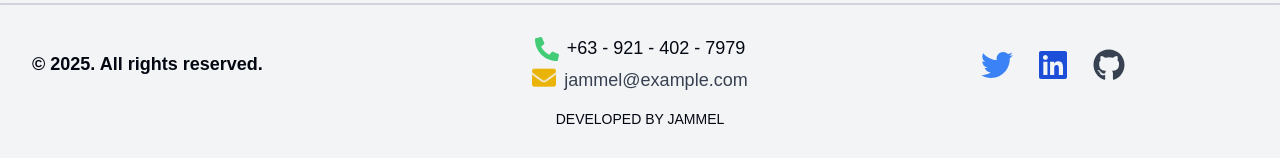
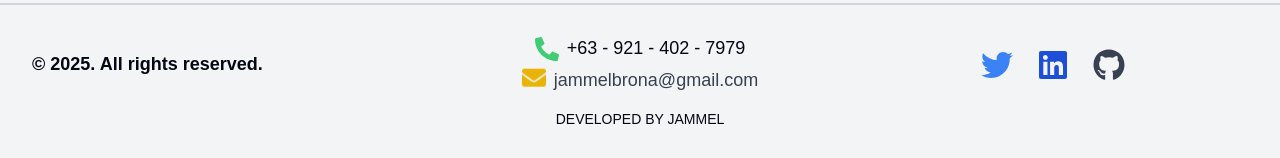
Before and after one commit to warsea123/portfolio, a React (Vite) app: page /project in a window 1280 px wide. Shown: the part 901-1059 px from the top of the page. Built offline with nearby package versions, Linux system fonts and the light colour scheme.

Commit message:
Your descriptive commit message

```diff
--- a/src/components/section/Footer.jsx
+++ b/src/components/section/Footer.jsx
@@ -52,7 +52,7 @@
               transition={{ duration: 0.5, delay: 0.2 }}
             >
               <FaEnvelope className="text-[1.5rem] text-yellow-500 animate-bounce" />
-              <span className="text-lg font-medium text-gray-700 dark:text-gray-300">jammel@example.com</span>
+              <span className="text-lg font-medium text-gray-700 dark:text-gray-300">jammelbrona@gmail.com</span>
             </motion.div>
           </div>
 
```
